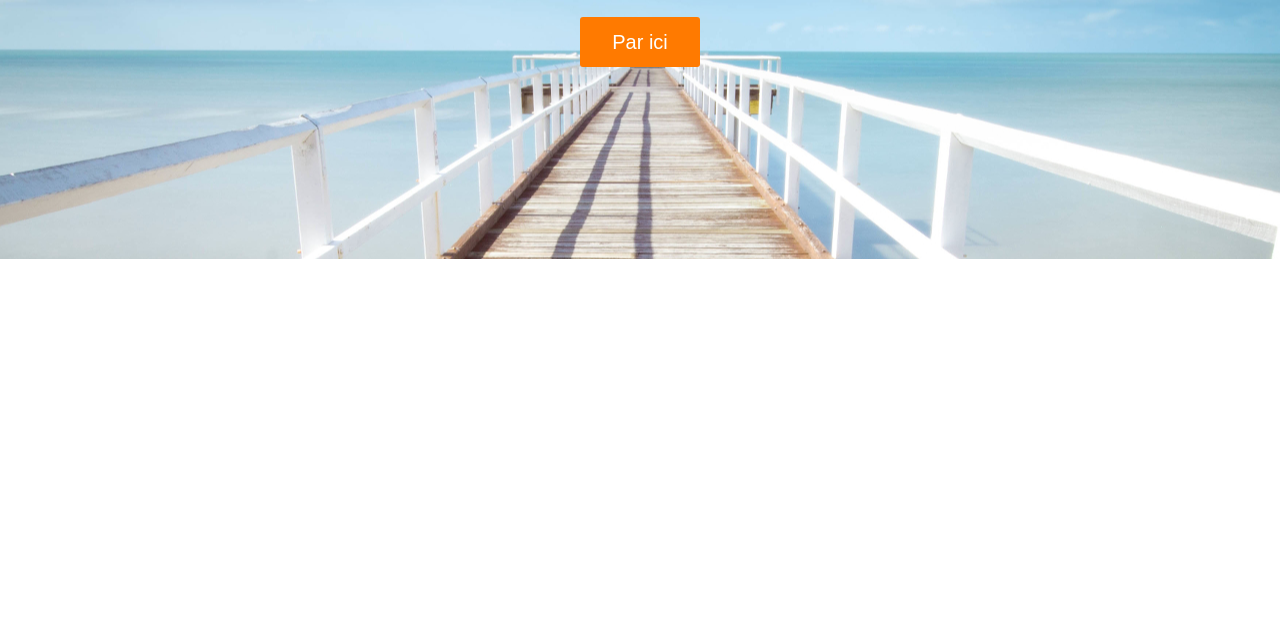
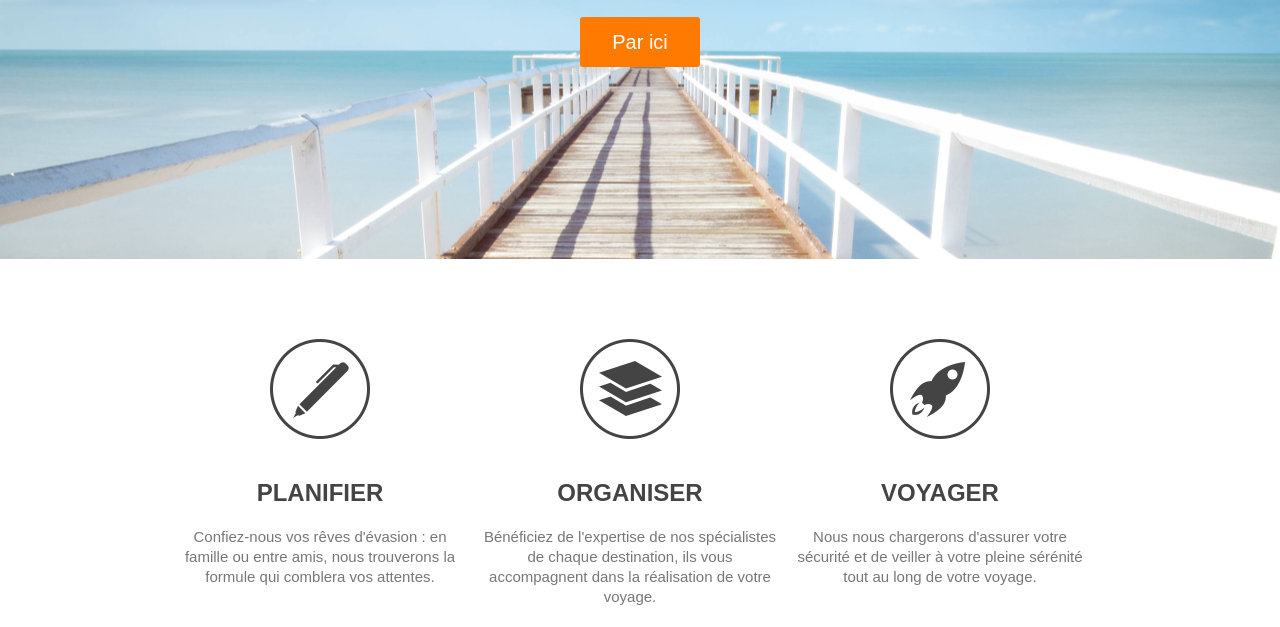
Before and after one commit to Aleixx29/travelAgency, a plain HTML site: page index.html in a window 1280 px wide. Shown: the part 441-1068 px from the top of the page. Before the commit the page ends 800 px from the top, so only its background shows below. Drawn offline with Linux system fonts and the light colour scheme.

Commit message:
section steps

```diff
--- a/index.html
+++ b/index.html
@@ -22,14 +22,30 @@
 </header>
 <section id="main-image">
     <div class="wrapper">
-        <h2>Organisez votre <br /><b>voyage sur mesure</b></h2>
+        <h2>Organisez votre <br/><b>voyage sur mesure</b></h2>
         <a href="#" class="button-1">Par ici</a>
     </div>
 </section>
 
 <section id="steps">
     <div class="wrapper">
-
+        <ul>
+            <li id="step-1">
+                <h4>Planifier</h4>
+                <p>Confiez-nous vos rêves d'évasion : en famille ou entre amis, nous trouverons la formule qui comblera vos
+                    attentes.</p>
+            </li>
+            <li id="step-2">
+                <h4>Organiser</h4>
+                <p>Bénéficiez de l'expertise de nos spécialistes de chaque destination, ils vous accompagnent dans la
+                    réalisation de votre voyage.</p>
+            </li>
+            <li id="step-3">
+                <h4>Voyager</h4>
+                <p>Nous nous chargerons d'assurer votre sécurité et de veiller à votre pleine sérénité tout au long de votre
+                    voyage.</p>
+            </li>
+        </ul>
     </div>
 </section>
 
--- a/styles.css
+++ b/styles.css
@@ -21,6 +21,16 @@ h2{
   font-size: 55px;
 }
 
+h4{
+  font-size: 24px;
+  color: #444;
+}
+
+p{
+  line-height: 20px;
+  color: #777;
+}
+
 ul{
   list-style: none;
 }
@@ -34,10 +44,6 @@ ul{
 a{
   text-decoration: none;
   color: #444;
-}
-
-a:hover{
-  color: #ff7a00;
 }
 
 .orange{
@@ -99,4 +105,41 @@ header nav ul li a{
   border-radius: 3px;
 }
 
+.button-1:hover{
+  background-color: #02d8dd;
+}
+
 /* STEPS */
+
+#steps ul{
+  margin: 80px 0;
+}
+
+#steps ul li{
+  width: 300px;
+  float: left;
+  padding-top: 140px;
+  text-align: center;
+  margin-right: 10px;
+}
+
+#steps h4{
+  text-transform: uppercase;
+  margin-bottom: 20px;
+}
+
+#steps p{
+  margin-bottom: 20px;
+}
+
+#step-1{
+  background: url("images/steps-icon-1.png") no-repeat top center;
+}
+
+#step-2{
+  background: url("images/steps-icon-2.png") no-repeat top center;
+}
+
+#step-3{
+  background: url("images/steps-icon-3.png") no-repeat top center;
+}
```
Lines whose indentation alone changed are shown as unchanged.
